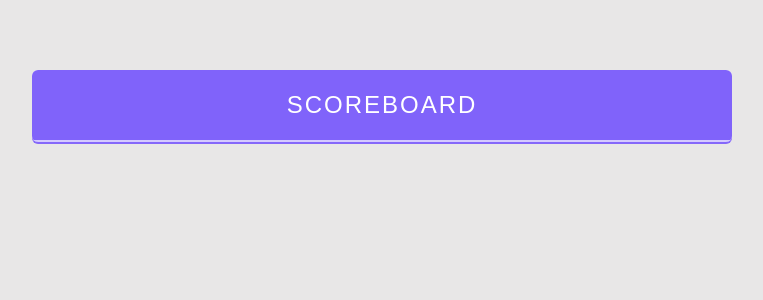
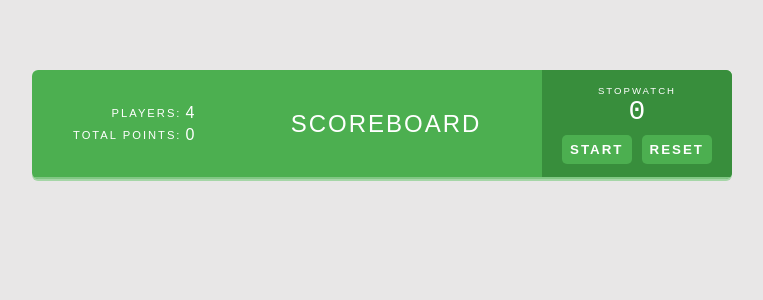
Before and after one commit to RicardoHernandezVarela/scoreboard-treehouse, a React (Create React App) app: page / in a window 1280 px wide. Shown: the top 300 px of the page, without its empty margins (258-1021 px from the left). Built offline with nearby package versions, Linux system fonts and the light colour scheme.

Commit message:
Componentes Stats y Stopwatch

```diff
--- a/src/components/Header.js
+++ b/src/components/Header.js
@@ -1,15 +1,15 @@
 import React from 'react';
 
 /* Import components */
-//import Stats from './Stats';
-//import Stopwatch from './Stopwatch';
+import Stats from './Stats';
+import Stopwatch from './Stopwatch';
 
 const Header = () => {
     return (
       <header>
-
+        <Stats />
         <h1>Scoreboard</h1>
-
+        <Stopwatch />
       </header>
     );
   }
--- /dev/null
+++ b/src/components/Stats.js
@@ -0,0 +1,40 @@
+import React from 'react';
+
+/* Import context consumer */
+import { Consumer } from '../context/context';
+
+const Stats = () => {
+
+  return (
+    <Consumer>
+      { context => {
+
+        const totalPlayers = context.players.length;
+
+        /* Get total score from all players */
+        const totalPoints = context.players.reduce( (total, player) => {
+          return total + player.score;
+        }, 0);
+
+        return (
+          <table className="stats">
+            <tbody>
+              <tr>
+                <td>Players:</td>
+                <td>{ totalPlayers }</td>
+              </tr>
+              <tr>
+                <td>Total Points:</td>
+                <td>{ totalPoints }</td>
+              </tr>
+            </tbody>
+          </table>
+        );
+
+      }}
+    </Consumer>
+
+  );
+}
+
+export default Stats;
--- /dev/null
+++ b/src/components/Stopwatch.js
@@ -0,0 +1,58 @@
+import React, { Component } from 'react';
+
+class Stopwatch extends Component {
+
+  state = {
+    isRunning: false,
+    elapsedTime: 0,
+    previousTime: 0
+  };
+
+  componentDidMount() {
+    this.intervalID = setInterval(() => this.tick(), 100);
+  }
+
+  componentWillUnmount() {
+    clearInterval(this.intervalID);
+  }
+
+  tick = () => {
+    if (this.state.isRunning) {
+      const now = Date.now();
+      this.setState( prevState => ({
+        previousTime: now,
+        elapsedTime: prevState.elapsedTime + (now - this.state.previousTime)
+      }));
+    }
+  }
+
+  handleStopwatch = () => {
+    this.setState( prevState => ({
+      isRunning: !prevState.isRunning
+    }));
+    if (!this.state.isRunning) {
+      this.setState({ previousTime: Date.now() });
+    }
+  }
+
+  handleReset = () => {
+    this.setState({ elapsedTime: 0 });
+  }
+
+  render() {
+    const seconds = Math.floor(this.state.elapsedTime / 1000);
+
+    return (
+      <div className="stopwatch">
+        <h2>Stopwatch</h2>
+        <span className="stopwatch-time">{ seconds }</span>
+        <button onClick={this.handleStopwatch}>
+          { this.state.isRunning ? 'Stop' : 'Start' }
+        </button>
+        <button onClick={this.handleReset}>Reset</button>
+      </div>
+    );
+  }
+}
+
+export default Stopwatch;
--- a/src/index.css
+++ b/src/index.css
@@ -11,8 +11,8 @@ header {
   text-align: center;
   display: flex;
   align-items: center;
-  background-color: #8063FA;
-  border-bottom: solid 2px #D4CAFF;
+  background-color: #4caf50;
+  border-bottom: solid 2px #81c784;
 }
 
 header h1 {
@@ -98,7 +98,7 @@ svg {
   background: #fff;
   width: 700px;
   margin: 70px auto;
-  box-shadow: 0 2px 0 rgb(133, 104, 250);
+  box-shadow: 0 2px 0 #a5d6a7;
   border-radius: 6px;
   overflow: hidden;
 }
@@ -166,7 +166,7 @@ svg {
 .stopwatch {
   padding: 15px 10px 5px 10px;
   margin: -5px -10px -5px 10px;
-  background: #5B45B9;
+  background: #388e3c;
 }
 
   .stopwatch-time {
@@ -177,7 +177,7 @@ svg {
 
   .stopwatch button {
     margin: 8px 5px;
-    background-color: #44338D;
+    background-color: #4caf50;
     border-radius: 5px;
     padding: 7px 8px;
     border: none;
@@ -190,8 +190,8 @@ svg {
 
   .stopwatch button:hover,
   input[type=submit]:hover {
-    background: #fff;
-    color: #44338D;
+    background: #66bb6a;
+    color: #f5f5f5;
     cursor: pointer;
   }
 
```
